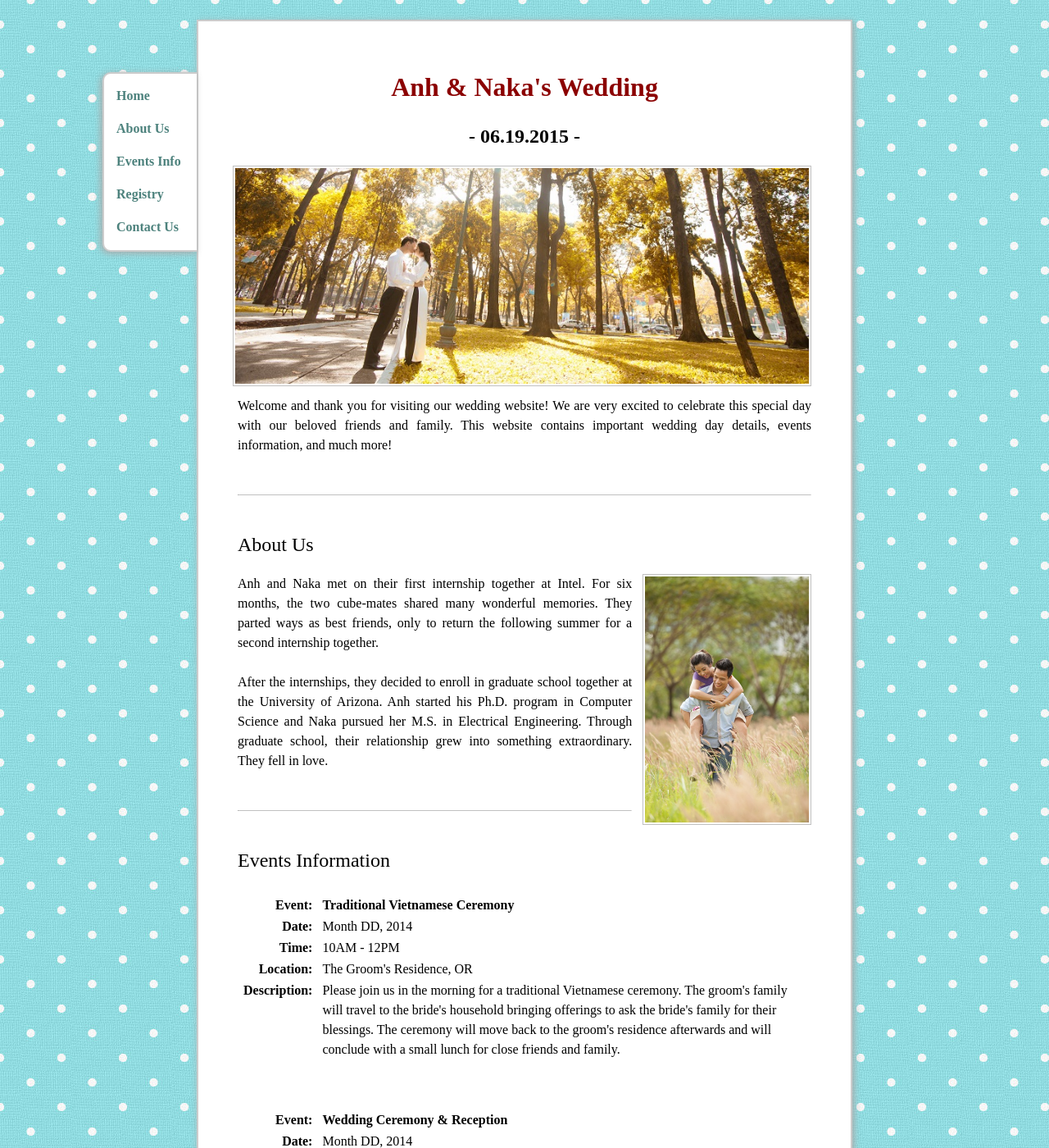
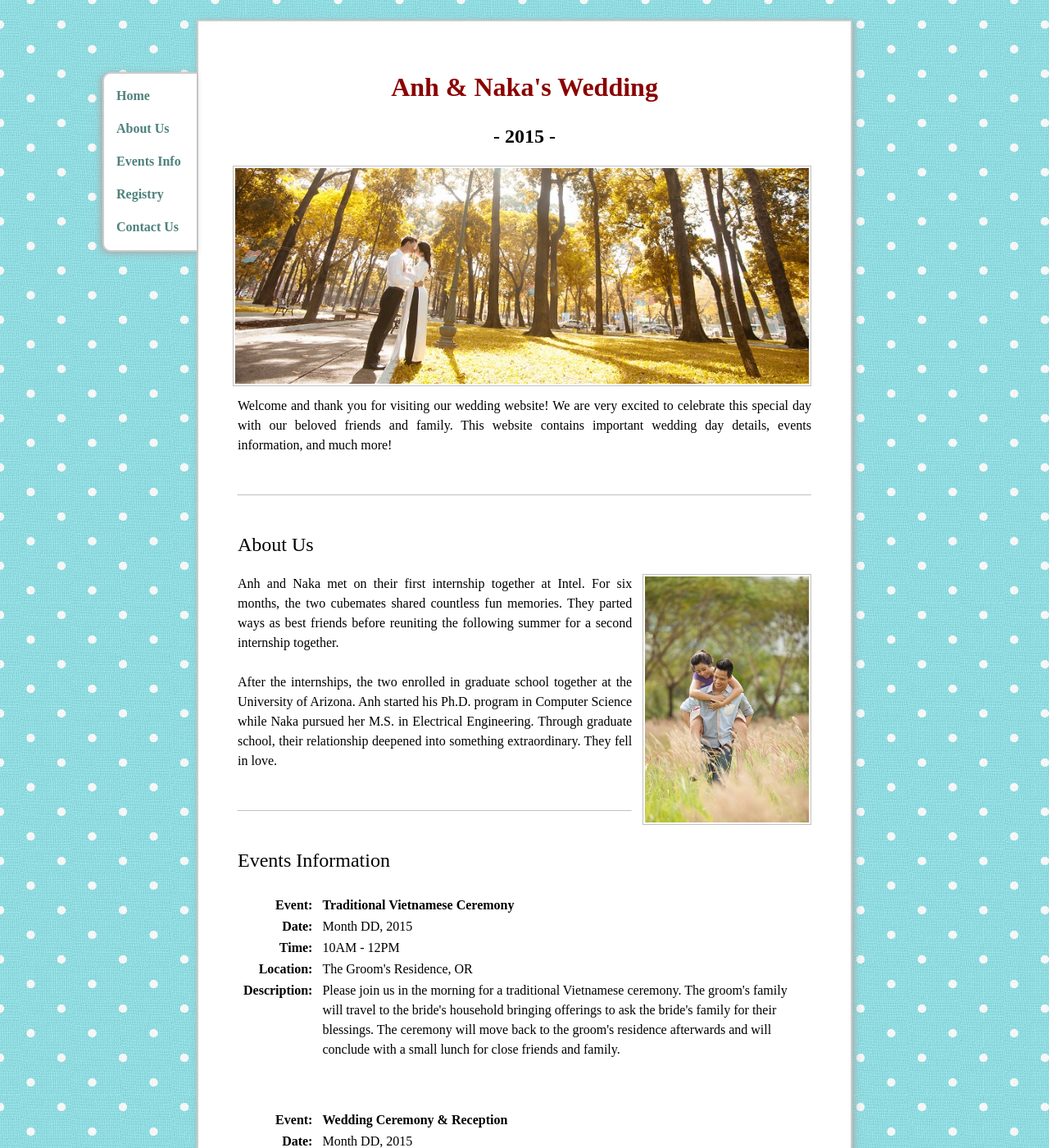
Before and after one commit to trananh/trananh.github.io, a Jekyll site: the page wedding/index.html, which Jekyll copies as it is, in a window 1280 px wide and 1400 px high. Shown: the whole window at 82% size. Built offline with Jekyll 4.4.1, drawn with Linux system fonts in a browser that asks for light colours; nearby versions of some CDN libraries; comment, search, counter and statistics services are not loaded.

Commit message:
Update index.html

```diff
--- a/wedding/index.html
+++ b/wedding/index.html
@@ -33,7 +33,7 @@
             <meta itemprop="name" content="Anh and Naka's Wedding">
             <meta itemprop="url" content="https://trananh.github.io/wedding">
             <meta itemprop="description" content="Anh and Naka's Wedding">
-            <meta itemprop="startDate" content="2015-06-19T17:15">
+            <meta itemprop="startDate" content="2015-MM-DDT17:15">
             <span itemprop="location" itemscope itemtype="http://schema.org/Place">
                 <meta itemprop="address" content="606 15th St, Oregon City, OR 97045">
                 <meta itemprop="name" content="Abernethy Center, Abigail's Garden">
@@ -60,7 +60,7 @@
 
 
             <h1 style="font-family: Papyrus; text-align: center; font-size: 2em; font-weight: bold; color: darkred;">Anh &amp; Naka's Wedding</h1>
-            <h1 style="font-family: Papyrus; text-align: center; font-weight: bold;">- 06.19.2015 -</h1>
+            <h1 style="font-family: Papyrus; text-align: center; font-weight: bold;">- 2015 -</h1>
             <img class="inset right" src="/images/anhnaka.jpg" title="Anh &amp; Naka" alt="Photo of Anh and Naka" width="100%"/>
             <br />
             <p>
@@ -77,14 +77,14 @@
                 width="50%" style="min-width: 100px; max-width: 200px"/>
             <p>
                 Anh and Naka met on their first internship together at Intel.  For six months,
-		the two cube-mates shared many wonderful memories. They parted ways as best friends,
-		only to return the following summer for a second internship together.
+		the two cubemates shared countless fun memories. They parted ways as best friends
+		before reuniting the following summer for a second internship together.
             </p>
             <p>
-                After the internships, they decided to enroll in graduate school together at the University of
-                Arizona.  Anh started his Ph.D. program in Computer Science and Naka pursued her M.S.
-                in Electrical Engineering.  Through graduate school, their relationship grew into something
-                extraordinary.  They fell in love.
+                After the internships, the two enrolled in graduate school together at the University of
+                Arizona.  Anh started his Ph.D. program in Computer Science while Naka pursued her M.S.
+                in Electrical Engineering.  Through graduate school, their relationship deepened into something
+		extraordinary. They fell in love.
             </p>
 
             <hr id="events" style="margin: 3em 0 3em 0;"/>
@@ -97,7 +97,7 @@
                     </tr>
                     <tr>
                         <td align="right" style="vertical-align: top; padding-right: 10px"><b>Date:</b></td>
-                        <td>Month DD, 2014</td>
+                        <td>Month DD, 2015</td>
                     </tr>
                     <tr>
                         <td align="right" style="vertical-align: top; padding-right: 10px"><b>Time:</b></td>
@@ -127,7 +127,7 @@
                     </tr>
                     <tr>
                         <td align="right" style="vertical-align: top; padding-right: 10px"><b>Date:</b></td>
-                        <td>Month DD, 2014</td>
+                        <td>Month DD, 2015</td>
                     </tr>
                     <tr>
                         <td align="right" style="vertical-align: top; padding-right: 10px"><b>Time:</b></td>
```
